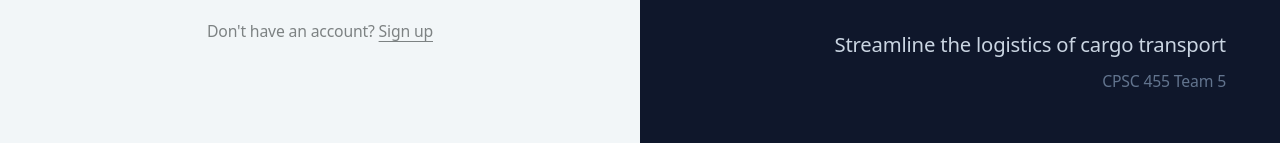
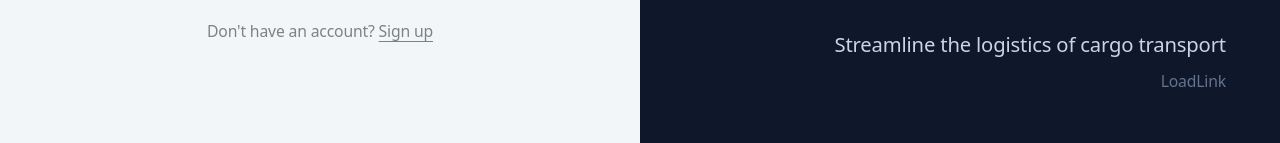
Before and after one commit to Max-jzyan/LoadLink, a React (Vite) app in the folder frontend/: page /login in a window 1280 px wide. Shown: the part 654-797 px from the top of the page. Built offline with nearby package versions, Linux system fonts and the light colour scheme; no server answers.

Commit message:
update introduction

```diff
--- a/frontend/src/components/PageLayout.tsx
+++ b/frontend/src/components/PageLayout.tsx
@@ -109,7 +109,6 @@
           <Link to={RoutePath.Privacy} className="hover:text-primary hover:underline">
             Privacy
           </Link>
-          <span>A Fantastic Five project.</span>
         </div>
       </footer>
     </div>
--- a/frontend/src/pages/auth/LoginPage.tsx
+++ b/frontend/src/pages/auth/LoginPage.tsx
@@ -241,7 +241,7 @@
                 className="transition-all duration-700 ease-in-out"
                 style={{ flexGrow: role === 'company' ? 0 : 1 }}
               />
-              <footer className="text-sm text-slate-500">CPSC 455 Team 5</footer>
+              <footer className="text-sm text-slate-500">LoadLink</footer>
             </div>
           </div>
         </div>
--- a/frontend/src/pages/auth/SignupPage.tsx
+++ b/frontend/src/pages/auth/SignupPage.tsx
@@ -404,7 +404,7 @@
           <p className="text-lg leading-relaxed text-slate-300">
             Streamline the logistics of cargo transport
           </p>
-          <footer className="text-sm text-slate-500">CPSC 455 Team 5</footer>
+          <footer className="text-sm text-slate-500">LoadLink</footer>
         </blockquote>
       </div>
     </div>
```
Also changed, not shown: 23 other files (tests, documents, lock files or other folders).
